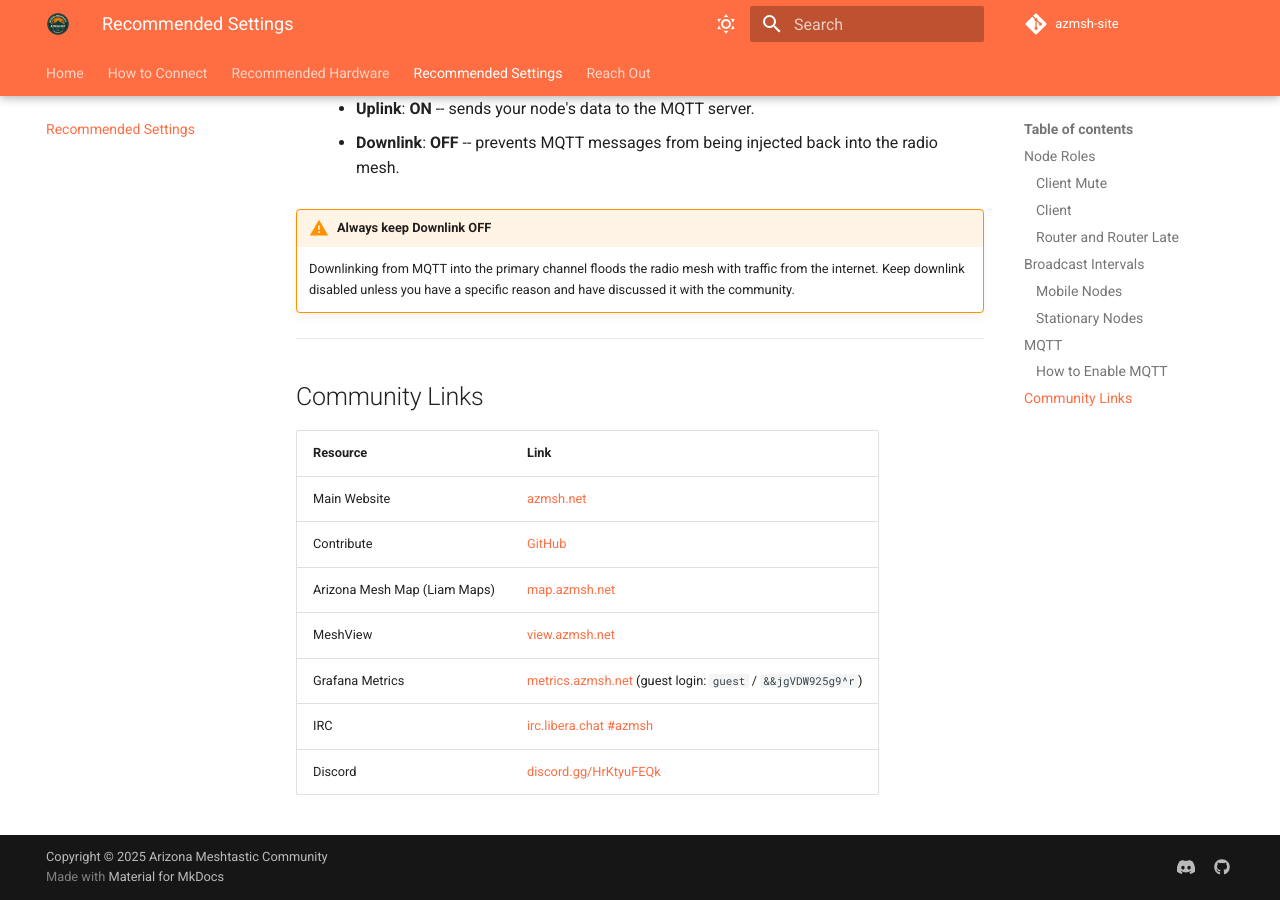
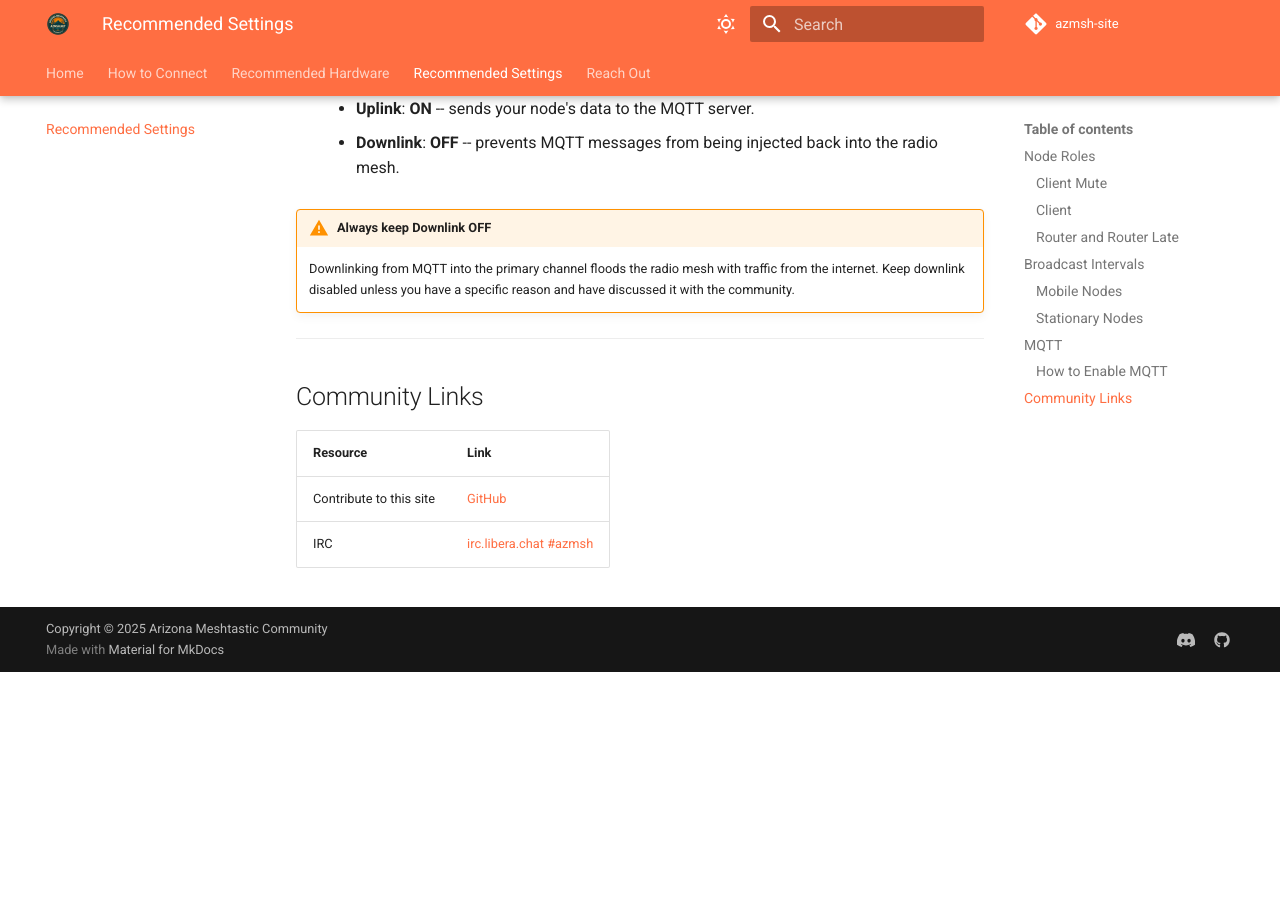
Before and after one commit to ArizonaMeshtasticCommunity/azmsh-site, an MkDocs documentation site: the page built from docs/docs/recommended-settings.md, in a window 1280 px wide and 900 px high, scrolled down 3232 px. Built offline with MkDocs 1.6.1 and Material for MkDocs 9.7.7, drawn with Linux system fonts in a browser that asks for light colours; comment, search, counter and statistics services are not loaded; after the commit the page ends 3904 px from its top, so only the background shows below that.

Commit message:
remove: passwords, map/metrics/meshview links, redundant discord links per Will

```diff
--- a/docs/docs/recommended-settings.md
+++ b/docs/docs/recommended-settings.md
@@ -104,10 +104,5 @@
 
 | Resource | Link |
 |:---------|:-----|
-| Main Website | [azmsh.net](https://azmsh.net) |
-| Contribute | [GitHub](https://github.com/ArizonaMeshtasticCommunity/azmsh-site) |
-| Arizona Mesh Map (Liam Maps) | [map.azmsh.net](https://map.azmsh.net) |
-| MeshView | [view.azmsh.net](https://view.azmsh.net) |
-| Grafana Metrics | [metrics.azmsh.net](https://metrics.azmsh.net) (guest login: `guest` / `&&jgVDW925g9^r`) |
+| Contribute to this site | [GitHub](https://github.com/ArizonaMeshtasticCommunity/azmsh-site) |
 | IRC | [irc.libera.chat #azmsh](https://web.libera.chat/#azmsh) |
-| Discord | [discord.gg/HrKtyuFEQk](https://discord.gg/HrKtyuFEQk) |
```
Also changed, not shown: docs/reach_out.md (+2 -5 lines).
